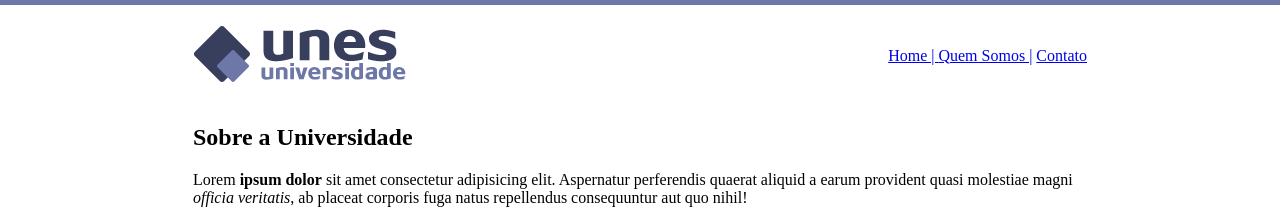
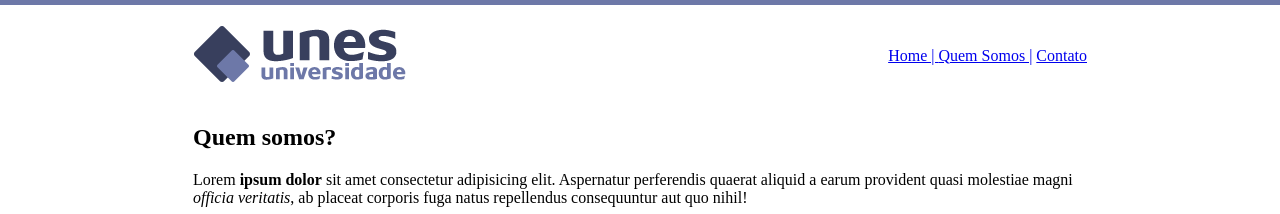
Before and after one commit to Vituuandrade/Treino-HTML, a plain HTML site: page meu-site-exemplo/quem-somos.html in a window 1280 px wide. Shown: the top 214 px of the page. Drawn offline with Linux system fonts and the light colour scheme.

Commit message:
atualização de nome

```diff
--- a/meu-site-exemplo/quem-somos.html
+++ b/meu-site-exemplo/quem-somos.html
@@ -18,7 +18,7 @@
             </tr>
             <tr>
                 <td colspan="2">
-                    <h2>Sobre a Universidade</h2>
+                    <h2>Quem somos?</h2>
                     <p>
                         Lorem <strong>ipsum dolor</strong> sit amet consectetur adipisicing elit.
                          Aspernatur perferendis quaerat aliquid a earum provident
```
